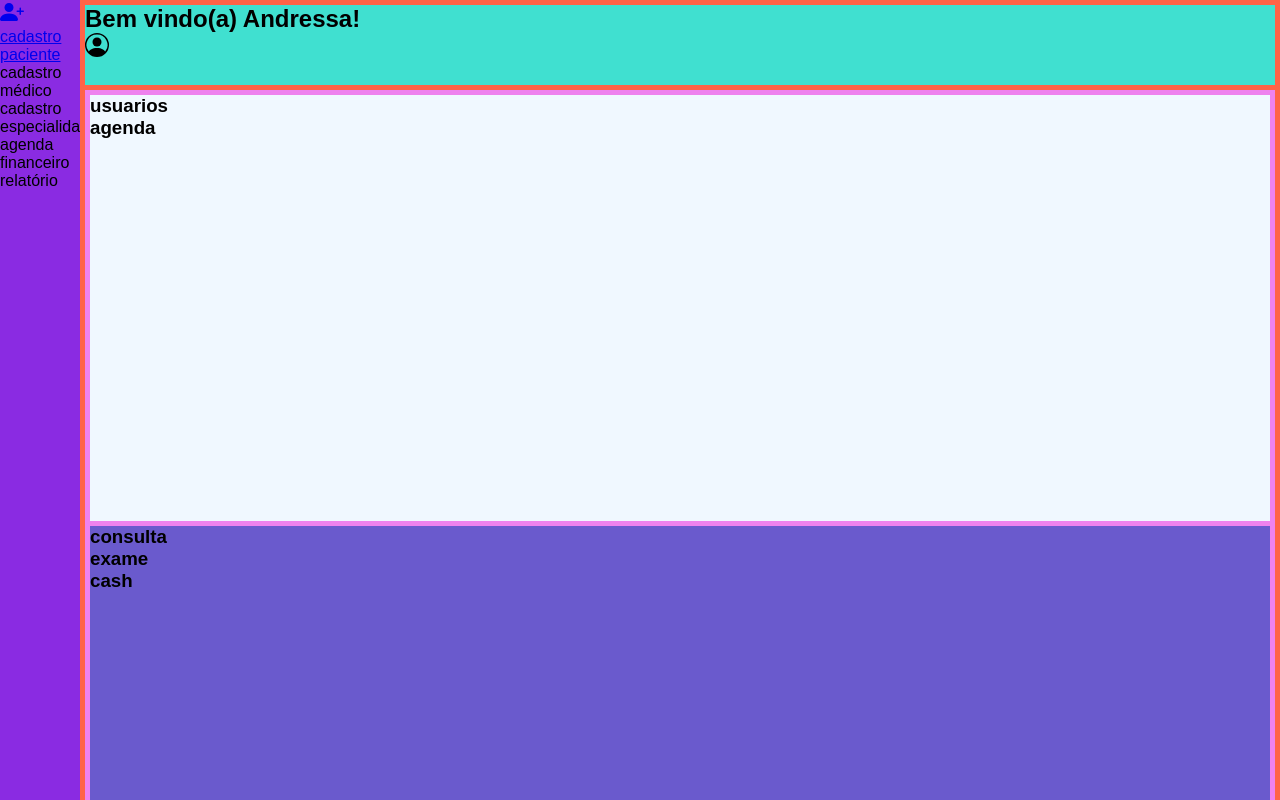
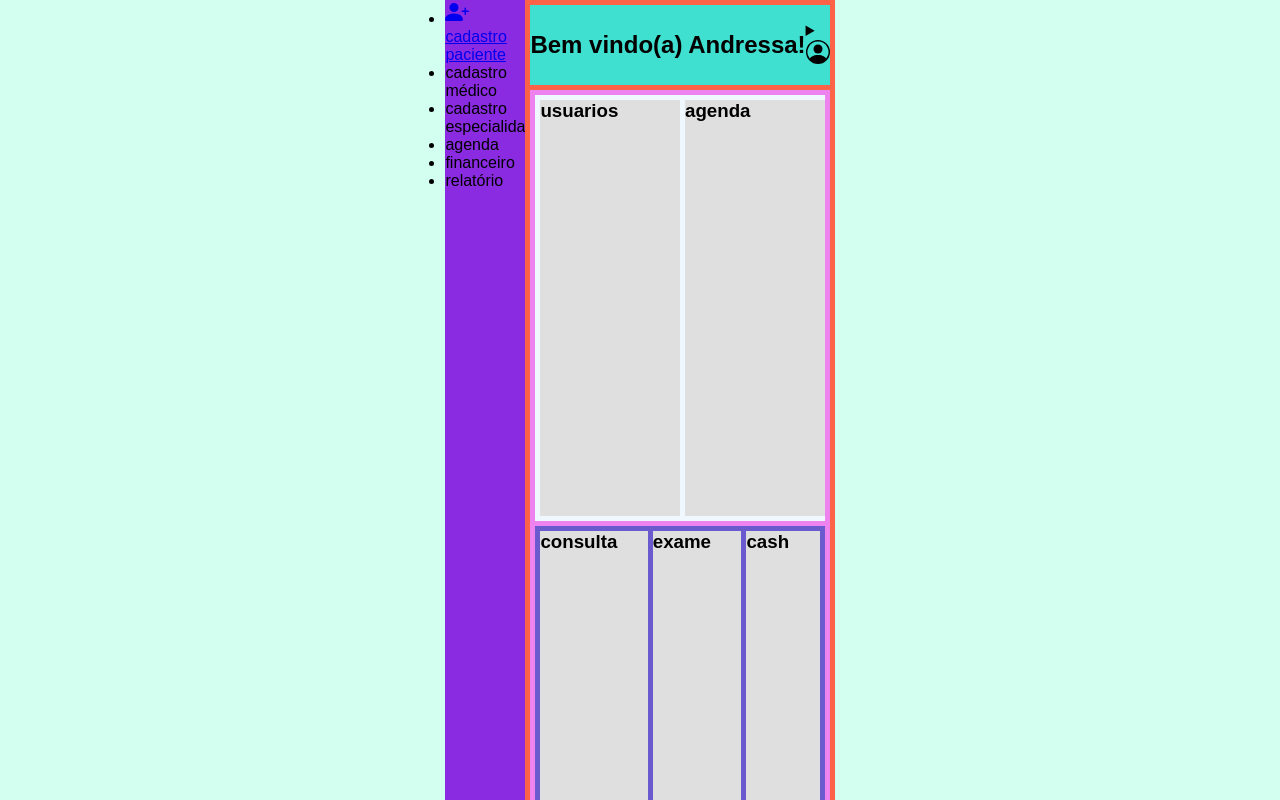
Before and after one commit to Cloves-Neto/tcc-infonet-welfare, a PHP site: page /paginas/home/home.php in a window 1280 px wide. Run offline with PHP 8.4, Linux system fonts and the light colour scheme.

Commit message:
Editando layout home/dashboard

```diff
--- a/paginas/home/home-style.css
+++ b/paginas/home/home-style.css
@@ -7,38 +7,47 @@
   box-sizing: border-box;
   font-family: Arial, Helvetica, sans-serif;
 }
-body {
+
+html{
   width: 100vw;
   height: 100vh;
+
+}
+
+body {
+  width: 100%;
+  height: 100%;
   background-color: rgb(210, 255, 240);
   overflow: hidden;
+  display: flex;
+  justify-content: center;
+  align-items: center;
 }
+
 svg {
   width: 24px;
   height: 24px;
 }
 
-
 .container{
-  /* Centraliza */
-  margin: 0 auto;
-
   /* Define Tamanho */
-  width: 100%;
-  max-width: 1400px;
   height: 100%;
+  max-width: 1440px;
 
   /* Display Grid - separa o espaço de cada contúdo */
   display: grid;
+
   /* uma unica linha com 1fr(fração da tela) ou seja altura inteira /
   2 colunas, uma com 60px e outra com o calc( restante da fração de tela )  */
   grid-template-areas: "nav main";
-  grid-template-columns: 80px calc(100vw - 80px);
+  grid-template-columns: 80px calc(100% - 80px);
 }
+
 nav.home-menu{
   grid-area: nav;
   background-color: blueviolet;
 }
+
 main.principal{
   /* definindo espaço na sessão */
   grid-area: main;
@@ -56,10 +65,17 @@ main.principal{
   padding: 5px;
   gap: 5px;
 }
+
 header.user-data{
   grid-area: header;
   background-color: turquoise;
+
+  display: flex;
+  flex-direction: row;
+  justify-content: space-between;
+  align-items: center;
 }
+
 div.info-data{
   grid-area: div;
   background-color: violet;
@@ -73,13 +89,38 @@ div.info-data{
   padding: 5px;
 }
 
+div.row1, div.row2{
+  display: grid;
+  gap: 5px;
+  padding: 5px;
+}
+
 div.row1{
   grid-area: row1;
   background-color: aliceblue;
+
+  grid-template-areas: "usuarios agenda";
+  grid-template-columns: 50% 50%;
+  grid-template-rows: 100%;
 }
+
+.card{
+  background-color: rgb(223, 223, 223);
+}
+
+.card.usuarios{
+  grid-area: usuarios;
+}
+
+.card.agenda{
+  grid-area: agenda;
+}
+
 div.row2{
   grid-area: row2;
   background-color: slateblue;
+
+  grid-template-areas: "consulta exame cash";
 }
 
 
--- a/paginas/home/home.php
+++ b/paginas/home/home.php
@@ -24,11 +24,6 @@ $data_hoje = date('d/m/Y');
   <head>
     <link rel="stylesheet" href="home-style.css">
     <meta charset="UTF-8">
-    <style>
-      *{
-        list-style: none;
-      }
-    </style>
   </head>
   <body>
 
@@ -69,7 +64,7 @@ $data_hoje = date('d/m/Y');
       <main class="principal">
         <!-- User content -->
         <header class="user-data">
-            <div>
+            <div class="mensagem">
               <h2>Bem vindo(a) Andressa!</h2>
             </div>
             <details class="area-usuario">
@@ -84,13 +79,13 @@ $data_hoje = date('d/m/Y');
         <!-- Bd - info - data -->
         <div class="info-data">
           <div class="row1">
-            <section class="usuarios"><h3>usuarios</h3></section>
-            <section class="agenda"><h3>agenda</h3></section>
+            <section class="card usuarios"><h3>usuarios</h3></section>
+            <section class="card agenda"><h3>agenda</h3></section>
           </div>
           <div class="row2">
-            <section class="consulta"><h3>consulta</h3></section>
-            <section class="exame"><h3>exame</h3></section>
-            <section class="cash"><h3>cash</h3></section>
+            <section class="card consulta"><h3>consulta</h3></section>
+            <section class="card exame"><h3>exame</h3></section>
+            <section class="card cash"><h3>cash</h3></section>
           </div>
         </div>
       </main>
```
